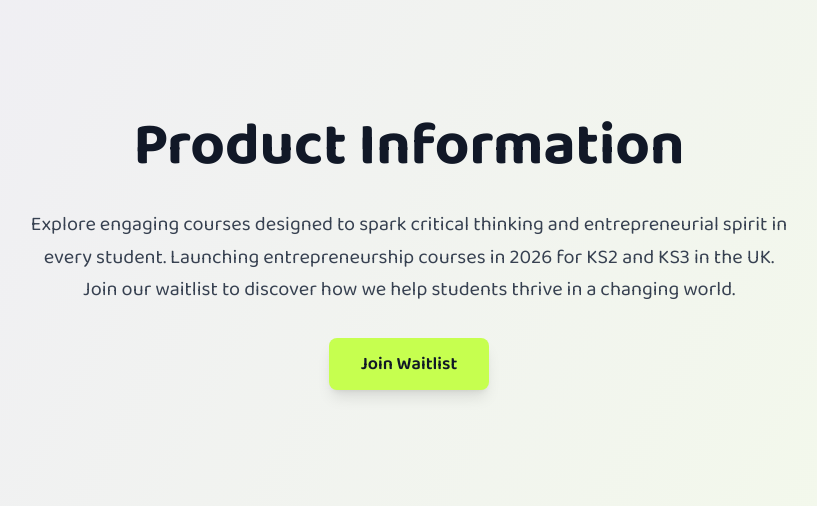
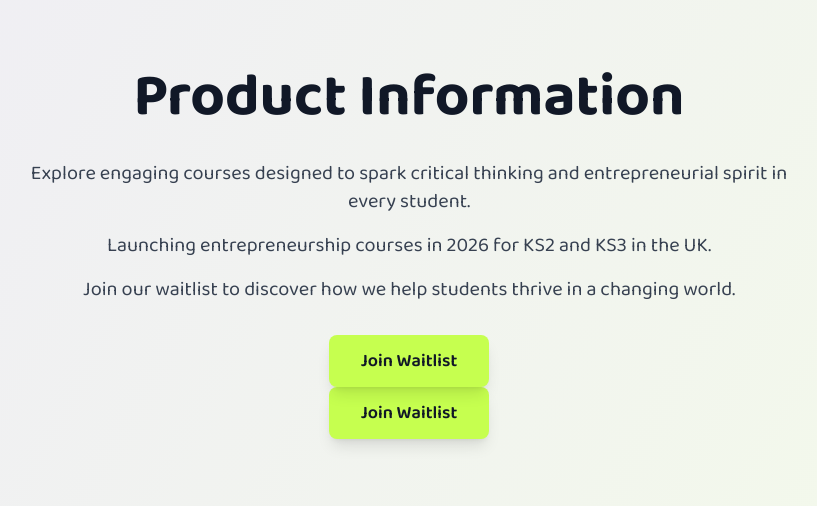
Before and after one commit to yang-jingyao/webpage, a website: page frontend/index.html in a window 1280 px wide. Shown: the part 1811-2317 px from the top of the page, without its empty margins (231-1048 px from the left). Drawn offline with nearby package versions, Linux system fonts and the light colour scheme.

Commit message:
Update index.html

```diff
--- a/frontend/index.html
+++ b/frontend/index.html
@@ -93,10 +93,23 @@
                     <h1 class="text-5xl md:text-6xl font-bold text-gray-900 mb-8">
                         Product Information
                     </h1>
-                    <div class="max-w-3xl mx-auto">
-                        <p class="text-xl text-gray-700 leading-relaxed mb-8">
-                            Explore engaging courses designed to spark critical thinking and entrepreneurial spirit in every student. Launching entrepreneurship courses in 2026 for KS2 and KS3 in the UK. Join our waitlist to discover how we help students thrive in a changing world.
-                        </p>
+                         <div class="max-w-3xl mx-auto text-center">
+                          <!-- sentences: one per line -->
+                          <div class="text-xl md:text-xl text-gray-700 leading-relaxed mb-8 space-y-4">
+                            <p class="m-0">Explore engaging courses designed to spark critical thinking and entrepreneurial spirit in every student.</p>
+                            <p class="m-0">Launching entrepreneurship courses in 2026 for KS2 and KS3 in the UK.</p>
+                            <p class="m-0">Join our waitlist to discover how we help students thrive in a changing world.</p>
+                          </div>
+
+                          <!-- CTA: always centred and sits under the sentences -->
+                          <div class="flex justify-center">
+                            <button onclick="showPage('subscribe')"
+                                    class="bg-secondary text-gray-900 px-8 py-3 rounded-lg text-lg font-semibold hover:bg-secondary/90 transition transform hover:-translate-y-0.5 shadow-lg">
+                              Join Waitlist
+                            </button>
+                          </div>
+                        </div>
+
                         <div class="flex flex-col sm:flex-row gap-4 justify-center">
                             <button onclick="showPage('subscribe')" class="bg-secondary text-gray-900 px-8 py-3 rounded-lg text-lg font-semibold hover:bg-secondary/90 transition-colors duration-200 shadow-lg">
                                 Join Waitlist
@@ -117,7 +130,7 @@
             <div class="max-w-4xl mx-auto px-4 sm:px-6 lg:px-8 w-full">
                 <div class="text-center mb-12 fade-in">
                     <h2 class="text-4xl md:text-5xl font-bold text-gray-900 mb-4">Join our <span class="text-primary">waitlist</span></h2>
-                    <p class="text-lg md:text-xl text-gray-700">We're launching in 2026. Interested in piloting a Flosendo course. Join our waitlist now.</p>
+                    <p class="text-lg md:text-xl text-gray-700">We're launching in 2026. Interested in piloting a Flosendo course? Join our waitlist now.</p>
                 </div>
                 <div class="bg-white rounded-2xl shadow-xl p-8 md:p-12 fade-in">
                     <form id="contactForm" class="space-y-6">
```
